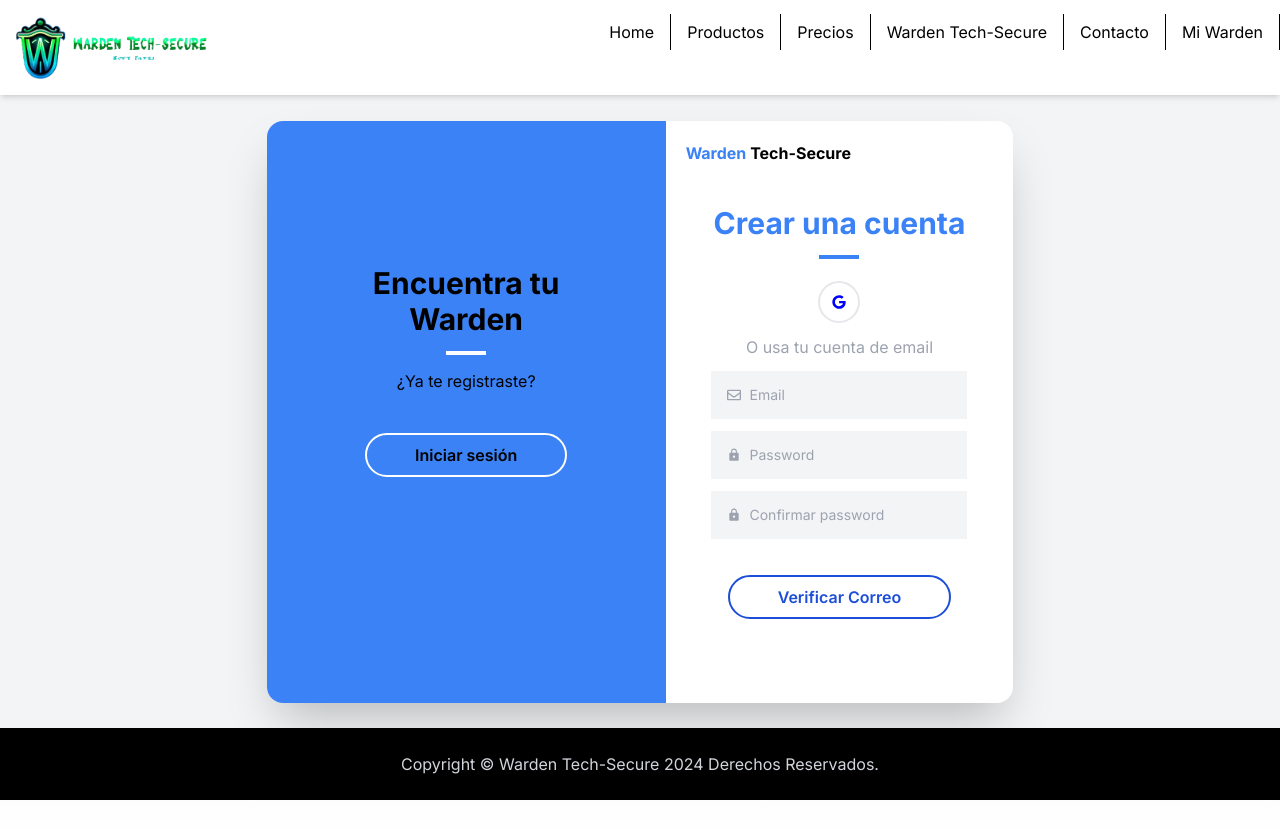
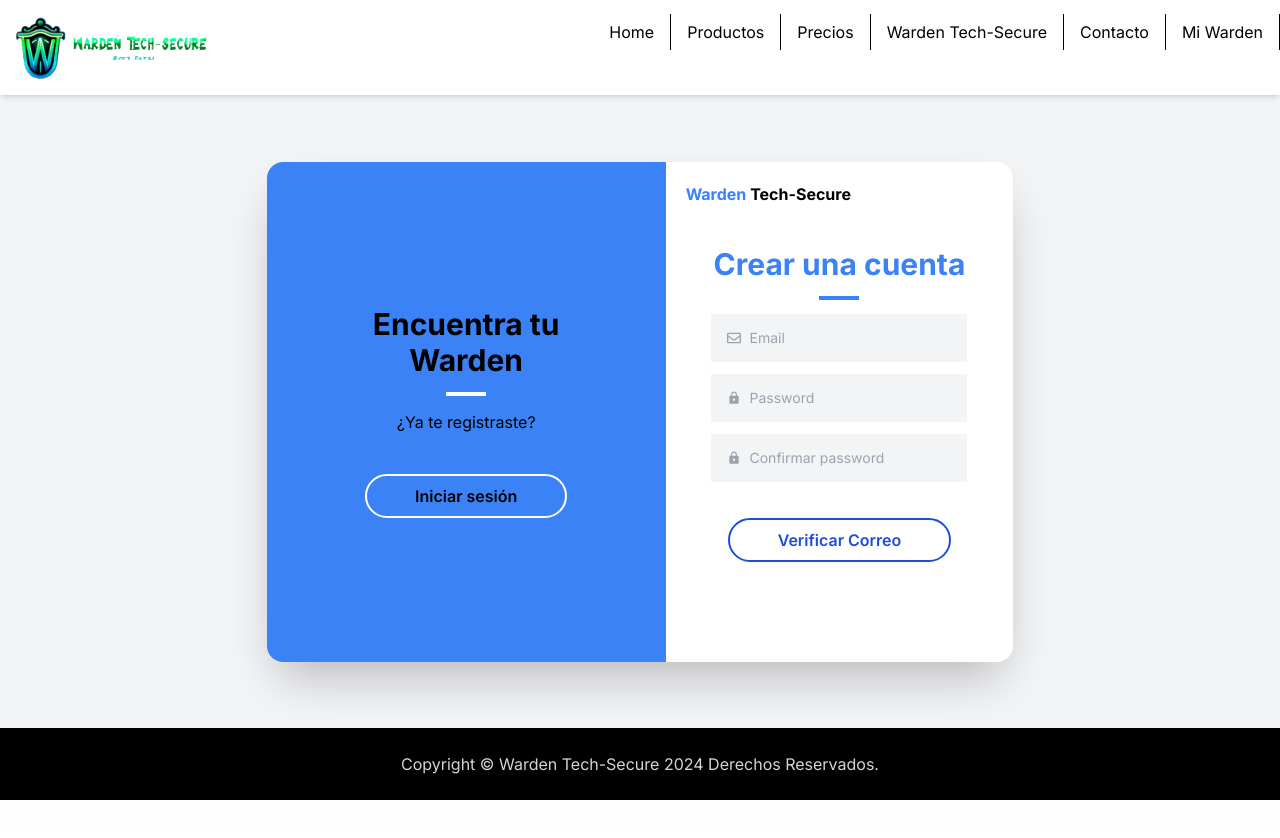
Before and after one commit to IsaiGonzalezz/warden, a Next.js app: page /registro in a window 1280 px wide. Built offline with nearby package versions, Linux system fonts and the light colour scheme.

Commit message:
register and validate

```diff
--- a/app/registro/page.tsx
+++ b/app/registro/page.tsx
@@ -1,8 +1,30 @@
-import React from "react";
-import { FaFacebook, FaGoogle, FaRegEnvelope } from "react-icons/fa";
+'use client'
+import React, { useState } from "react";
+import { FaRegEnvelope } from "react-icons/fa";
 import { MdLock } from "react-icons/md";
+import app from "@/components/Firebase";
+import { getAuth, createUserWithEmailAndPassword, sendEmailVerification } from "firebase/auth";
 
 const Registro = () => {
+  const [email, setEmail] = useState("");
+  const [password, setPassword] = useState("");
+
+  const handleRegister = async (event: React.MouseEvent<HTMLButtonElement>) => {
+    event.preventDefault();
+    const auth = getAuth(app);
+    try {
+      const userCredential = await createUserWithEmailAndPassword(auth, email, password);
+      await sendEmailVerification(userCredential.user);
+      alert("Se ha enviado un correo electrónico de verificación. Por favor, verifica tu correo electrónico.");
+    } catch (error) {
+      if (error instanceof Error) {
+        alert(error.message);
+      } else {
+        console.error(error);
+      }
+    }
+  };
+
   return (
     <div className="flex flex-col h-screen bg-gray-100 mb-10">
       <title>Mi Warden</title>
@@ -39,15 +61,7 @@ const Registro = () => {
                 Crear una cuenta
               </h2>
               <div className="border-2 w-10 border-blue-500 inline-block mb-2"></div>
-              <div className="flex justify-center my-2">
-                <a
-                  href="#"
-                  className="border-2 border-gray-200 rounded-full p-3 mx-1"
-                >
-                  <FaGoogle color="blue" className="text-sm" />
-                </a>
-              </div>
-              <p className="text-gray-400 my-3">O usa tu cuenta de email</p>
+
               <div className="flex flex-col items-center">
                 <div className="bg-gray-100 w-64 p-2 flex items-center mb-3">
                   <FaRegEnvelope className="text-gray-400 m-2" />
@@ -55,6 +69,8 @@ const Registro = () => {
                     type="email"
                     placeholder="Email"
                     className="text-blue-700 bg-gray-100 outline-none text-sm flex-1"
+                    value={email}
+                    onChange={(e) => setEmail(e.target.value)}
                   />
                 </div>
 
@@ -64,6 +80,8 @@ const Registro = () => {
                     type="password"
                     placeholder="Password"
                     className="text-blue-700 bg-gray-100 outline-none text-sm flex-1"
+                    value={password}
+                    onChange={(e) => setPassword(e.target.value)}
                   />
                 </div>
                 <div className="bg-gray-100 w-64 p-2 flex items-center mb-3">
@@ -74,12 +92,12 @@ const Registro = () => {
                     className="text-blue-700 bg-gray-100 outline-none text-sm flex-1"
                   />
                 </div>
-                <a
-                  href="./miwarden"
+                <button
+                  onClick={handleRegister}
                   className="text-blue-700 border-2 m-6 border-blue-700 rounded-full px-12 py-2 inline-block font-semibold hover:bg-blue-700 hover:text-white"
                 >
                   Verificar Correo
-                </a>
+                </button>
               </div>
             </div>
           </div>{" "}
--- a/app/warden/page.tsx
+++ b/app/warden/page.tsx
@@ -1,4 +1,4 @@
-'use client'
+"use client";
 import React from "react";
 import { getAuth, signOut } from "firebase/auth";
 import app from "@/components/Firebase";
@@ -7,13 +7,15 @@ const Warden = () => {
   const handleSignOut = (event: React.MouseEvent) => {
     event.preventDefault();
     const auth = getAuth(app);
-    signOut(auth).then(() => {
-      // Cierre de sesión exitoso
-      window.location.href = "/"; // Redirige al usuario a la página de inicio después del cierre de sesión
-    }).catch((error) => {
-      // Ocurrió un error
-      console.error("Error al cerrar sesión: ", error);
-    });
+    signOut(auth)
+      .then(() => {
+        // Cierre de sesión exitoso
+        window.location.href = "/miwarden"; // Redirige al usuario a la página de inicio después del cierre de sesión
+      })
+      .catch((error) => {
+        // Ocurrió un error
+        console.error("Error al cerrar sesión: ", error);
+      });
   };
 
   return (
@@ -26,15 +28,18 @@ const Warden = () => {
             alt="Warden Tech-Secure"
             className="w-48"
           />
-          <a
+        </div>
+      </header>
+      <main className="flex flex-col items-center justify-center w-full flex-1 px-20 text-center">
+        <a
             href="#"
             className="text-green-400 border-2 border-green-400 rounded-full m-4 mb-0 px-12 py-2 inline-block font-semibold hover:bg-green-400 hover:text-white"
             onClick={handleSignOut}
           >
             Cerrar sesión
           </a>
-        </div>
-      </header>
+
+      </main>
     </div>
   );
 };
```
